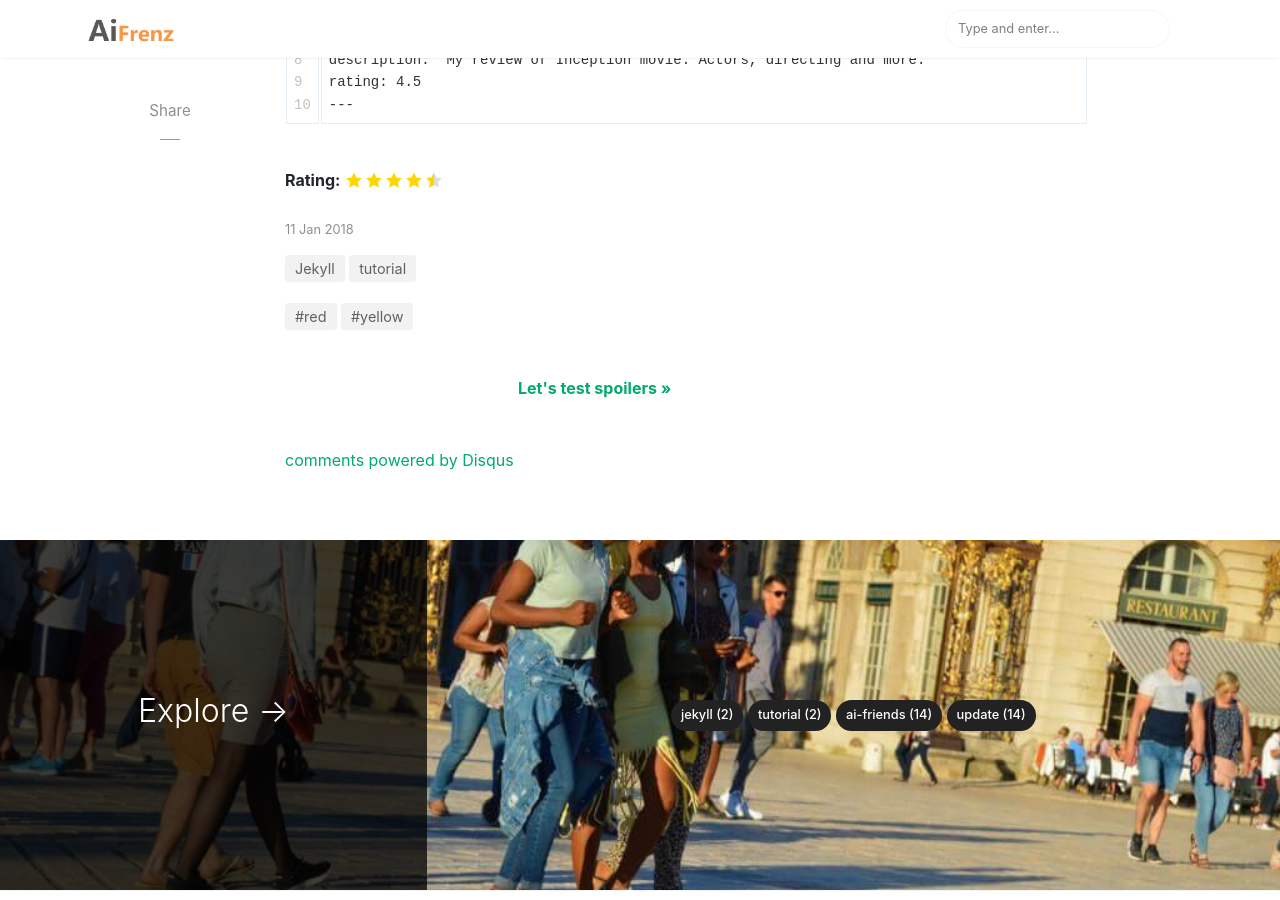
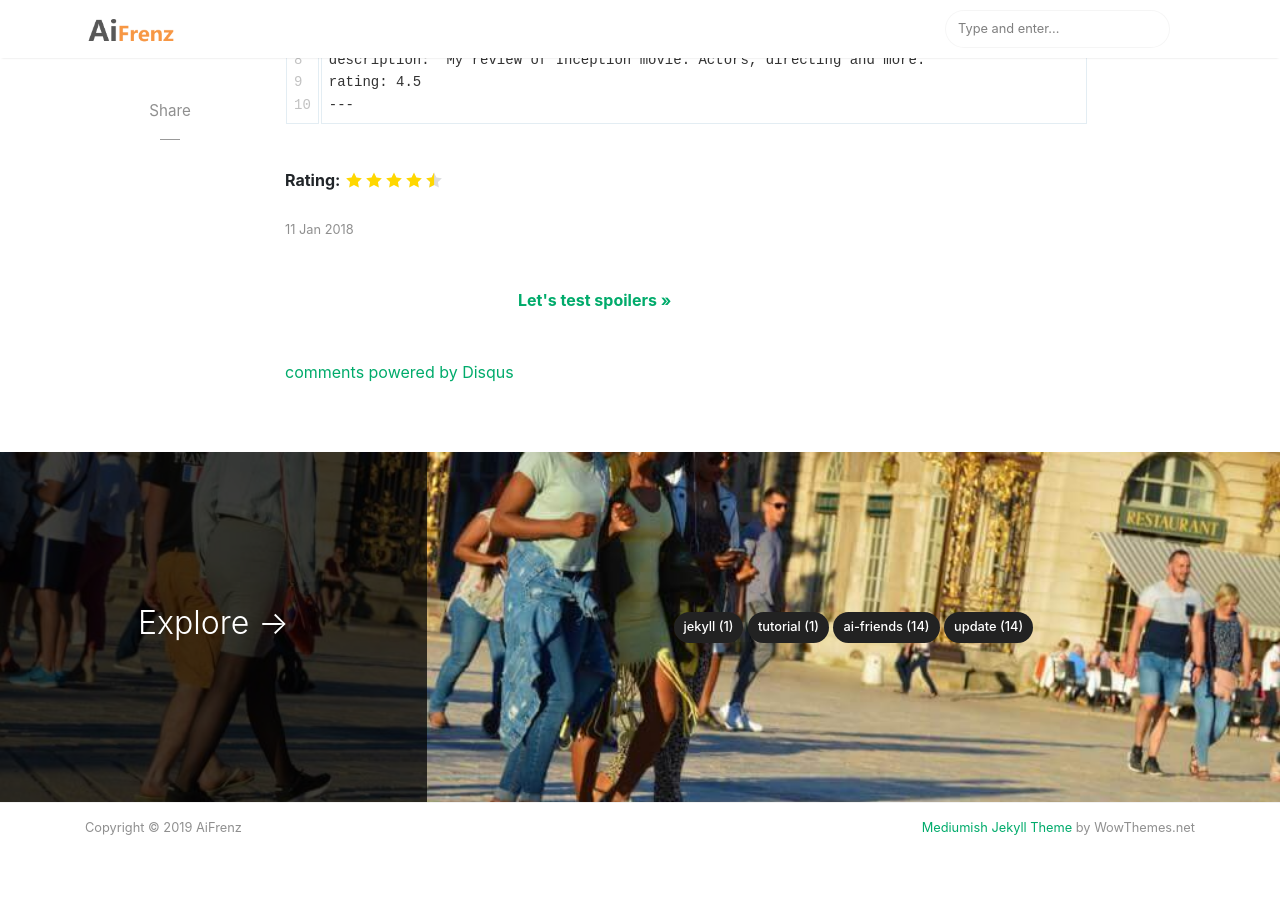
Before and after one commit to ai-friends/test-ai-friends.github.io, a Jekyll site: the page built from _posts/2018-01-11-customer-service.md, in a window 1280 px wide and 900 px high, scrolled down 765 px. Built offline with Jekyll 4.4.1, drawn with Linux system fonts in a browser that asks for light colours; comment, search, counter and statistics services are not loaded.

Commit message:
Update 2018-01-11-customer-service.md

```diff
--- a/_posts/2018-01-11-customer-service.md
+++ b/_posts/2018-01-11-customer-service.md
@@ -2,8 +2,8 @@
 layout: post
 title:  "Inception Movie"
 author: john
-categories: [ Jekyll, tutorial ]
-tags: [red, yellow]
+categories: []
+tags: []
 image: assets/images/11.jpg
 description: "My review of Inception movie. Acting, plot and something else in this short description."
 hidden: true
```
